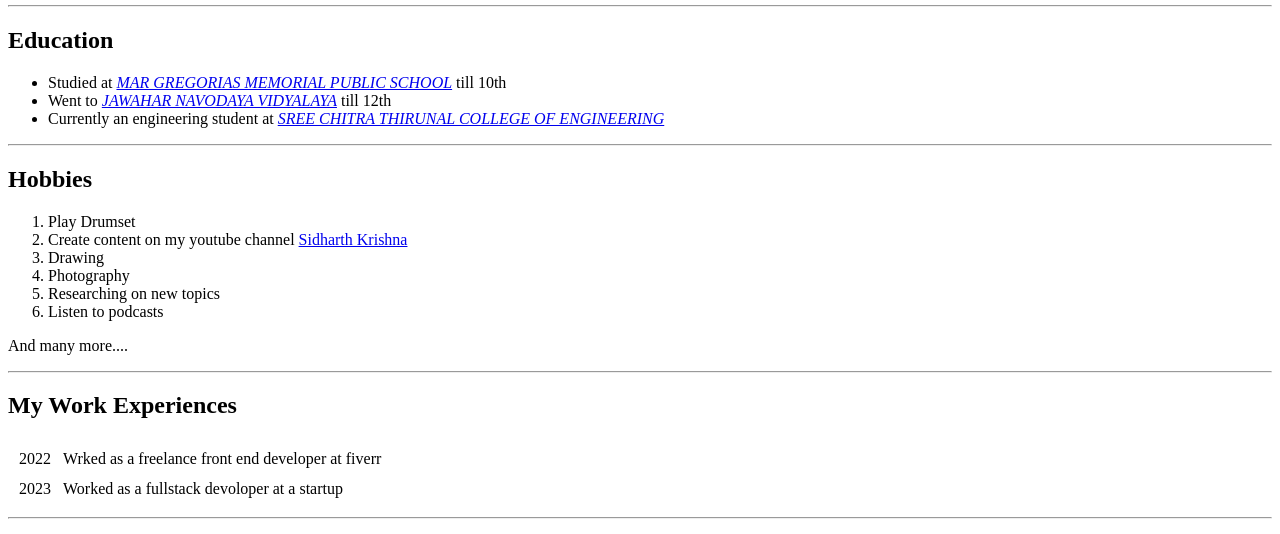
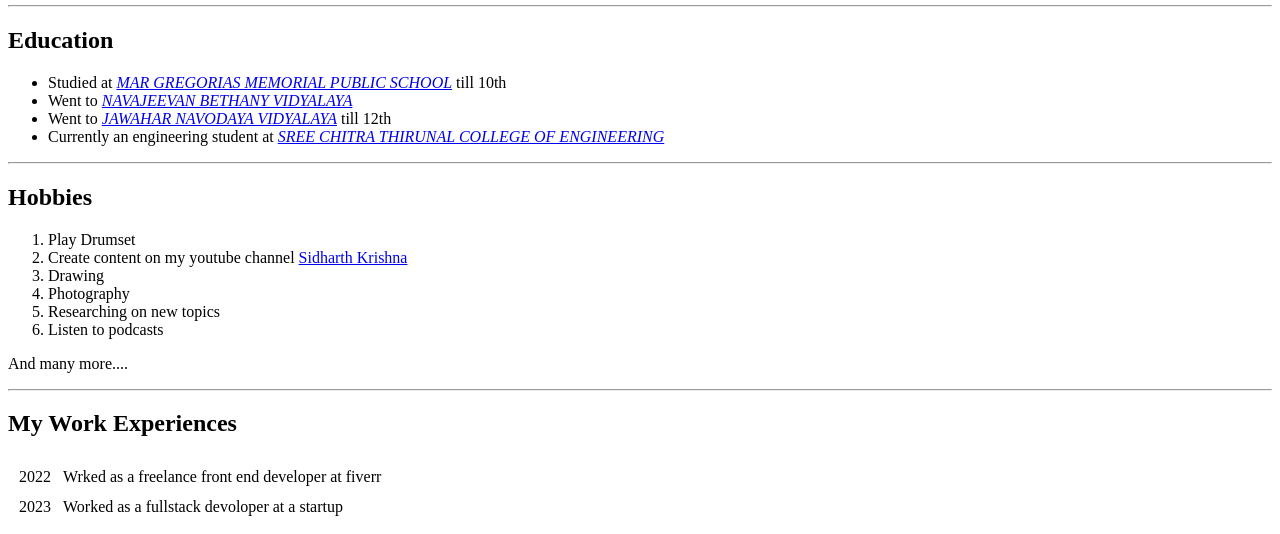
Before and after one commit to Sidharth-NK/cv, a plain HTML site: page index.html in a window 1280 px wide. Shown: the part 201-735 px from the top of the page. Drawn offline with Linux system fonts and the light colour scheme.

Commit message:
add education detail

```diff
--- a/index.html
+++ b/index.html
@@ -22,6 +22,7 @@
   <h2>Education</h2>
   <ul>
     <li>Studied at <em><a href="https://mgmschool.com/Trivandrum">MAR GREGORIAS MEMORIAL PUBLIC SCHOOL</a></em> till 10th </li>
+    <li>Went to <em><a href="https://nbv.ac.in/">NAVAJEEVAN BETHANY VIDYALAYA</a></em> </li>
     <li>Went to <em><a href="https://navodaya.gov.in/nvs/nvs-school/THIRUVANANTHAPURAM/en/about_us/About-JNV/">JAWAHAR NAVODAYA VIDYALAYA</a></em> till 12th</li>
     <li>Currently an engineering student at <em><a href="https://www.sctce.ac.in/">SREE CHITRA THIRUNAL COLLEGE OF ENGINEERING</a></em></li>
   </ul>
```
